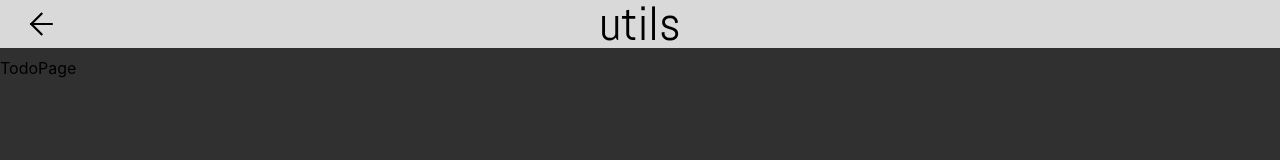
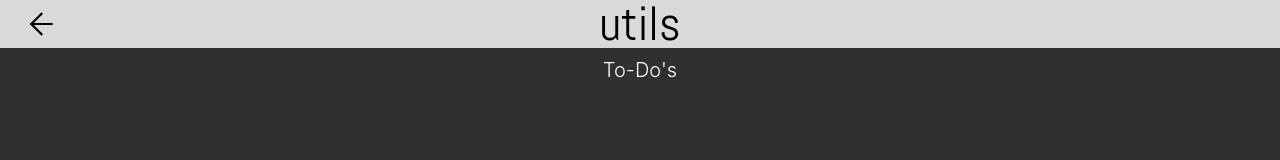
Before and after one commit to hzzy5/utils, a React (Vite) app in the folder app/: page /todos in a window 1280 px wide. Shown: the top 160 px of the page. Built offline with nearby package versions, Linux system fonts and the light colour scheme.

Commit message:
SubHeadline

```diff
--- /dev/null
+++ b/app/src/app/components/SubHeadline.tsx
@@ -0,0 +1,3 @@
+export default function SubHeadline({ text }: { text: string }) {
+  return <h2 className="text-xl font-light text-center text-white">{text}</h2>;
+}
--- a/app/src/features/todos/components/TodoPage.tsx
+++ b/app/src/features/todos/components/TodoPage.tsx
@@ -1,7 +1,9 @@
+import SubHeadline from "@/app/components/SubHeadline";
+
 function TodoPage() {
   return (
     <>
-      <h1>TodoPage</h1>
+      <SubHeadline text="To-Do's" />
     </>
   );
 }
```
